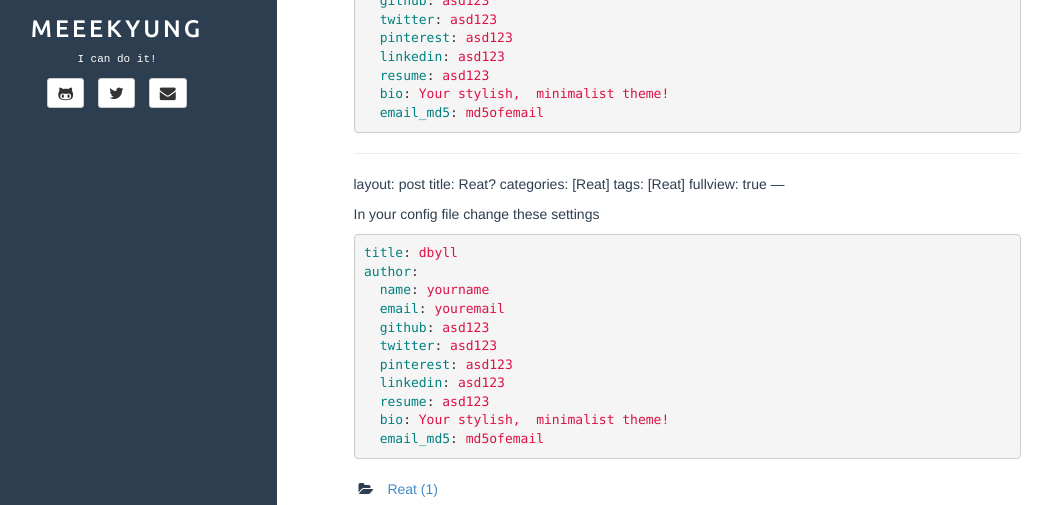
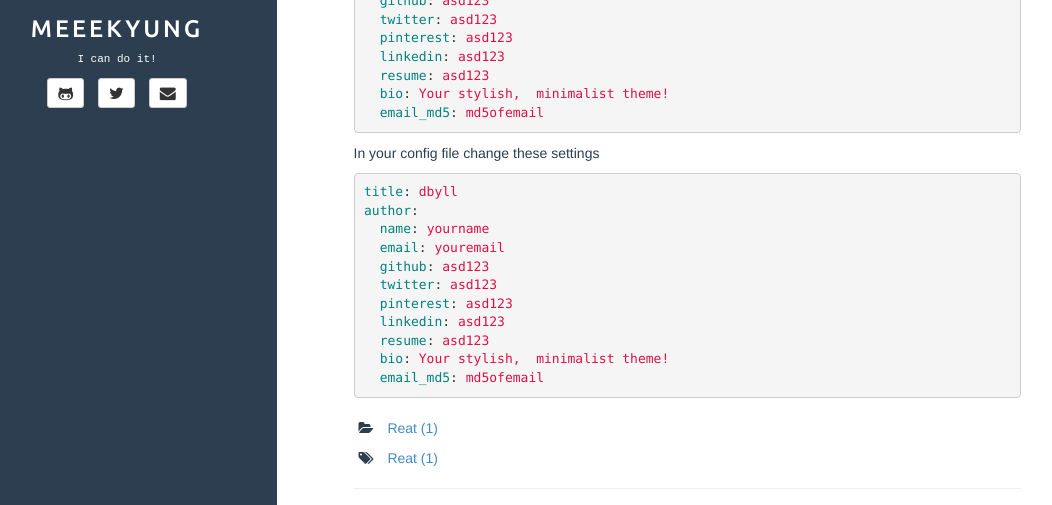
Before and after one commit to meeekyung/meeekyung.github.io, a Jekyll site: the page built from _posts/2019-12-18-react.md, in a window 1280 px wide and 1291 px high, cut to the strip 282-787 px from the top of the window. Shown: the whole strip, without its empty margins (43-1095 px from the left). Built offline with Jekyll 4.4.1, drawn with Linux system fonts in a browser that asks for light colours.

Commit message:
Update 2019-12-18-react.md

```diff
--- a/_posts/2019-12-18-react.md
+++ b/_posts/2019-12-18-react.md
@@ -22,13 +22,6 @@
   email_md5: md5ofemail
 {% endhighlight %}
 
----
-layout: post
-title: Reat?
-categories: [Reat]
-tags: [Reat]
-fullview: true
----
 
 In your config file change these settings
 
```
